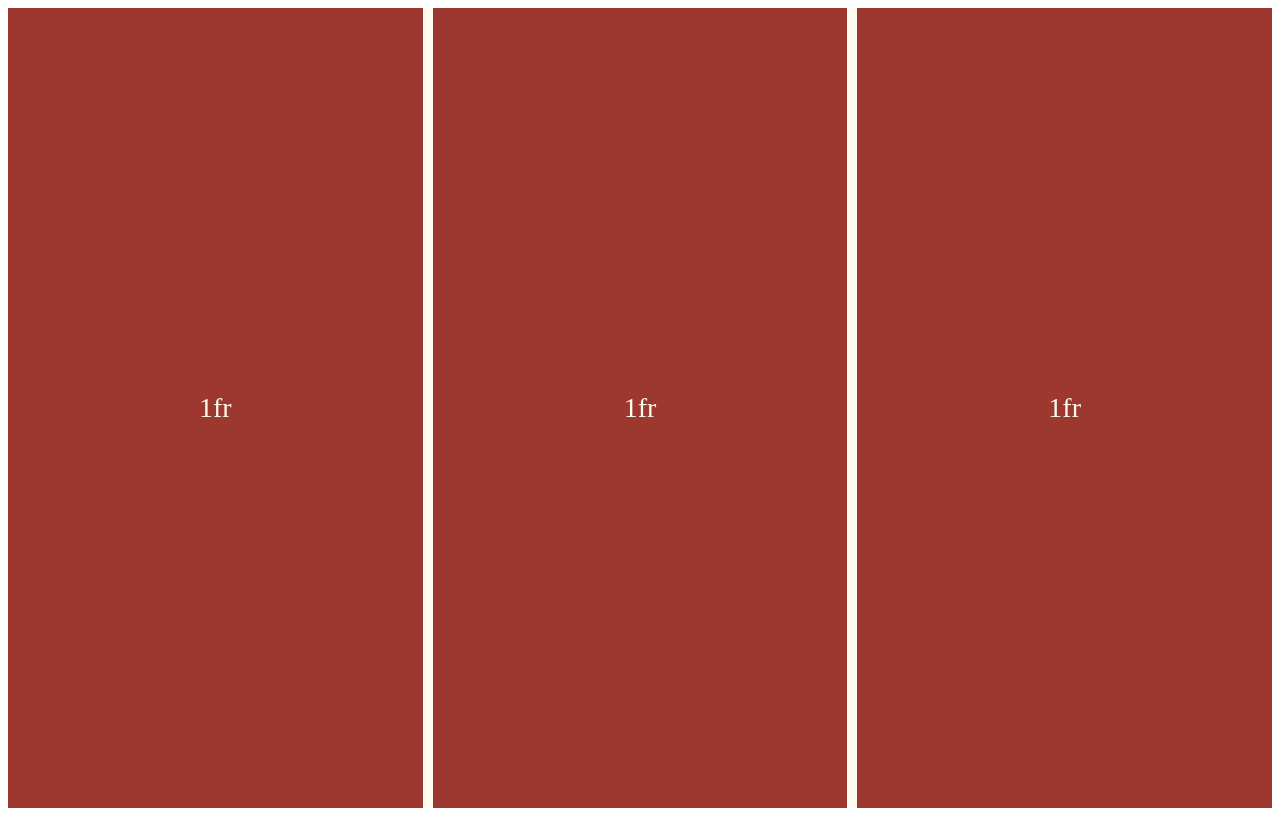
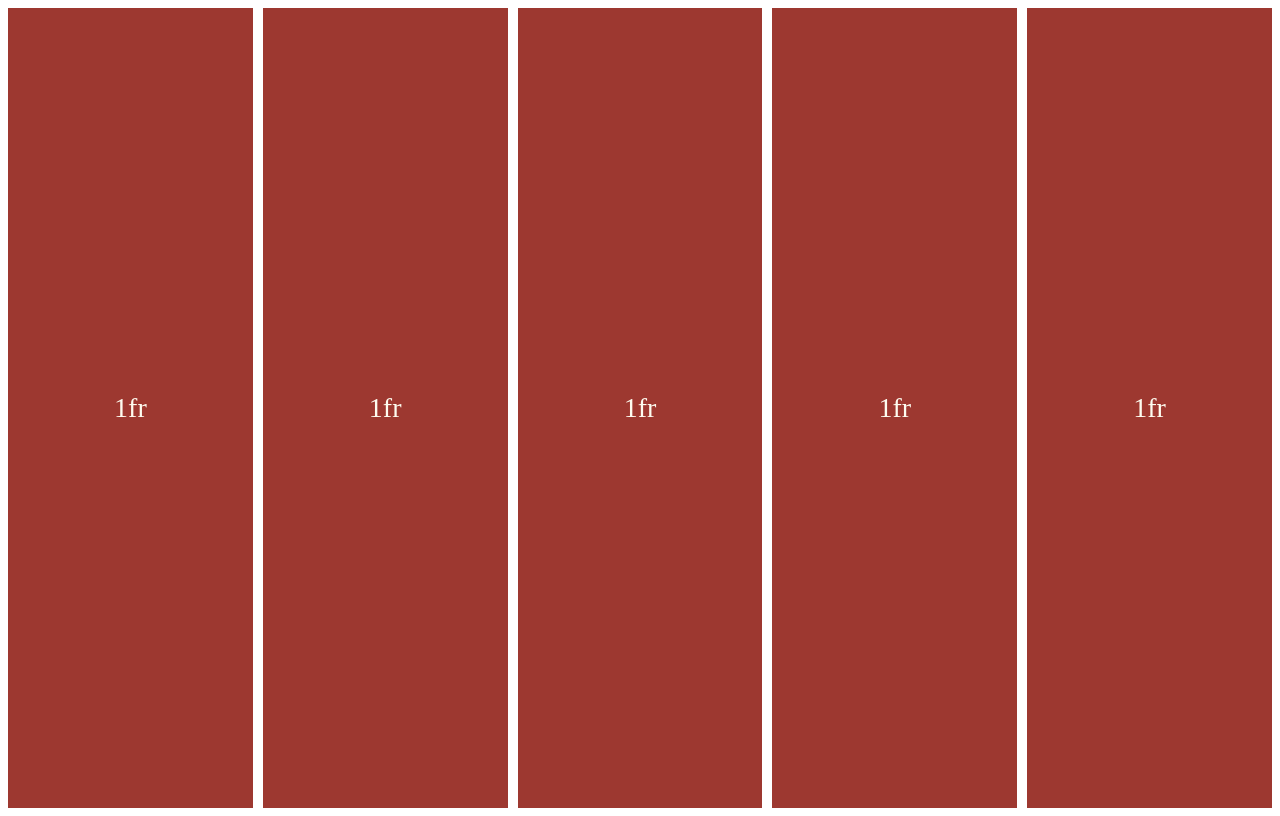
Before and after one commit to Stilllee/css-layout-marsterclass, a plain HTML site: page index.html in a window 1280 px wide. Drawn offline with Linux system fonts and the light colour scheme.

Commit message:
Auto Fill and Auto Fit

```diff
--- a/index.html
+++ b/index.html
@@ -11,6 +11,8 @@
       <div class="child">1fr</div>
       <div class="child">1fr</div>
       <div class="child">1fr</div>
+      <div class="child">1fr</div>
+      <div class="child">1fr</div>
     </div>
   </body>
 </html>
--- a/style.css
+++ b/style.css
@@ -12,11 +12,23 @@
 }
 
 .father {
-  background-color: var(--light-cream);
   height: 100vh;
   display: grid;
   gap: 10px;
-  grid-template-columns: repeat(3, minmax(300px, 500px));
+
+  /* auto-fill vs auto-fit */
+
+  /*
+  둘 다 반응형 레이아웃을 만드는 것은 동일하다
+
+  auto-fill은 지정한 크기의 열을 최대한 많이 만든다
+  속이 비어 있어도 컨테이너를 가능한 많은 열로 채운다
+
+  auto-fit은 내용물이 없는 빈칸이 합쳐진다
+  */
+
+  grid-template-columns: repeat(auto-fill, minmax(200px, 1fr));
+  grid-template-columns: repeat(auto-fit, minmax(200px, 1fr));
 }
 
 .child {
```
